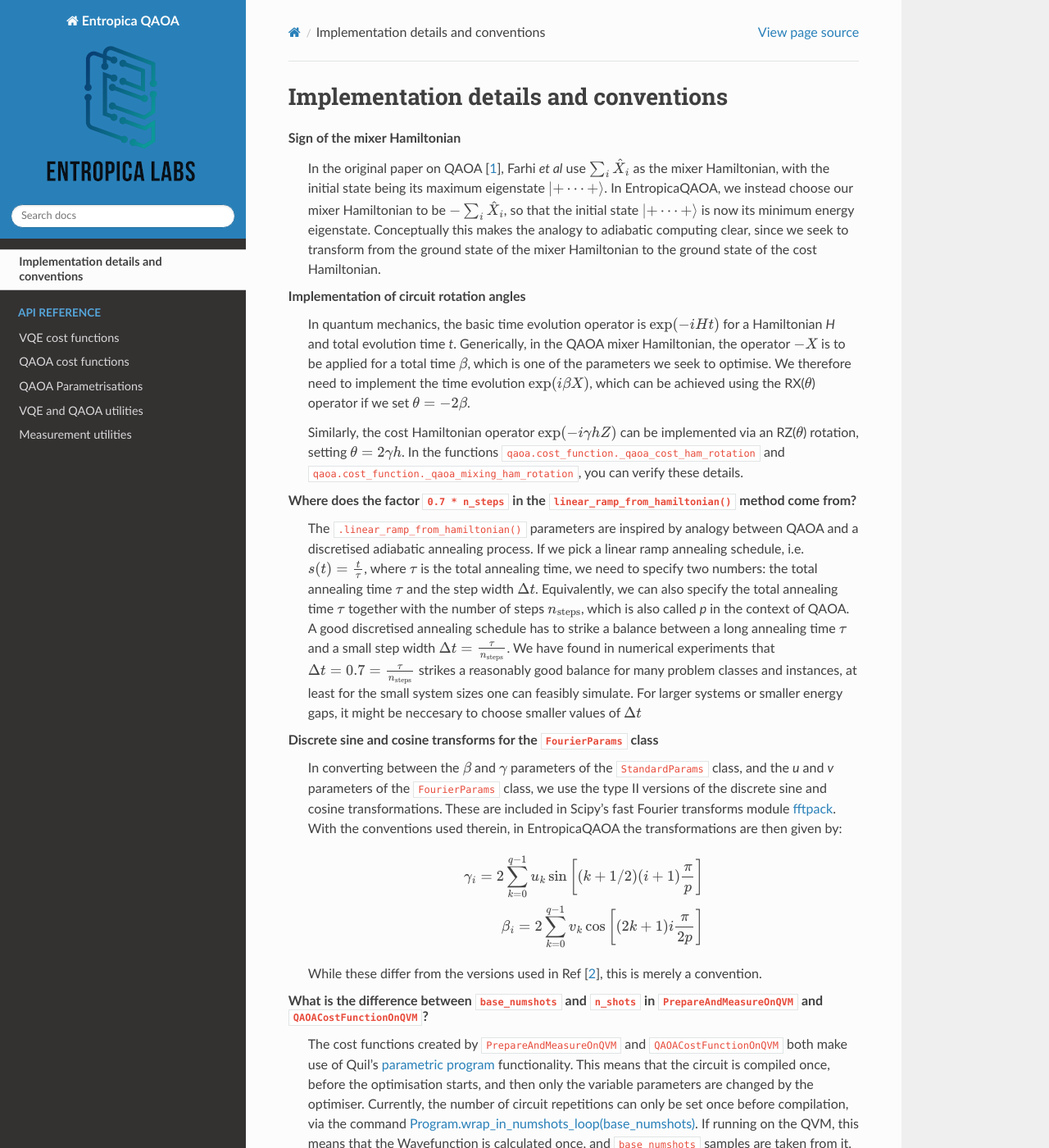
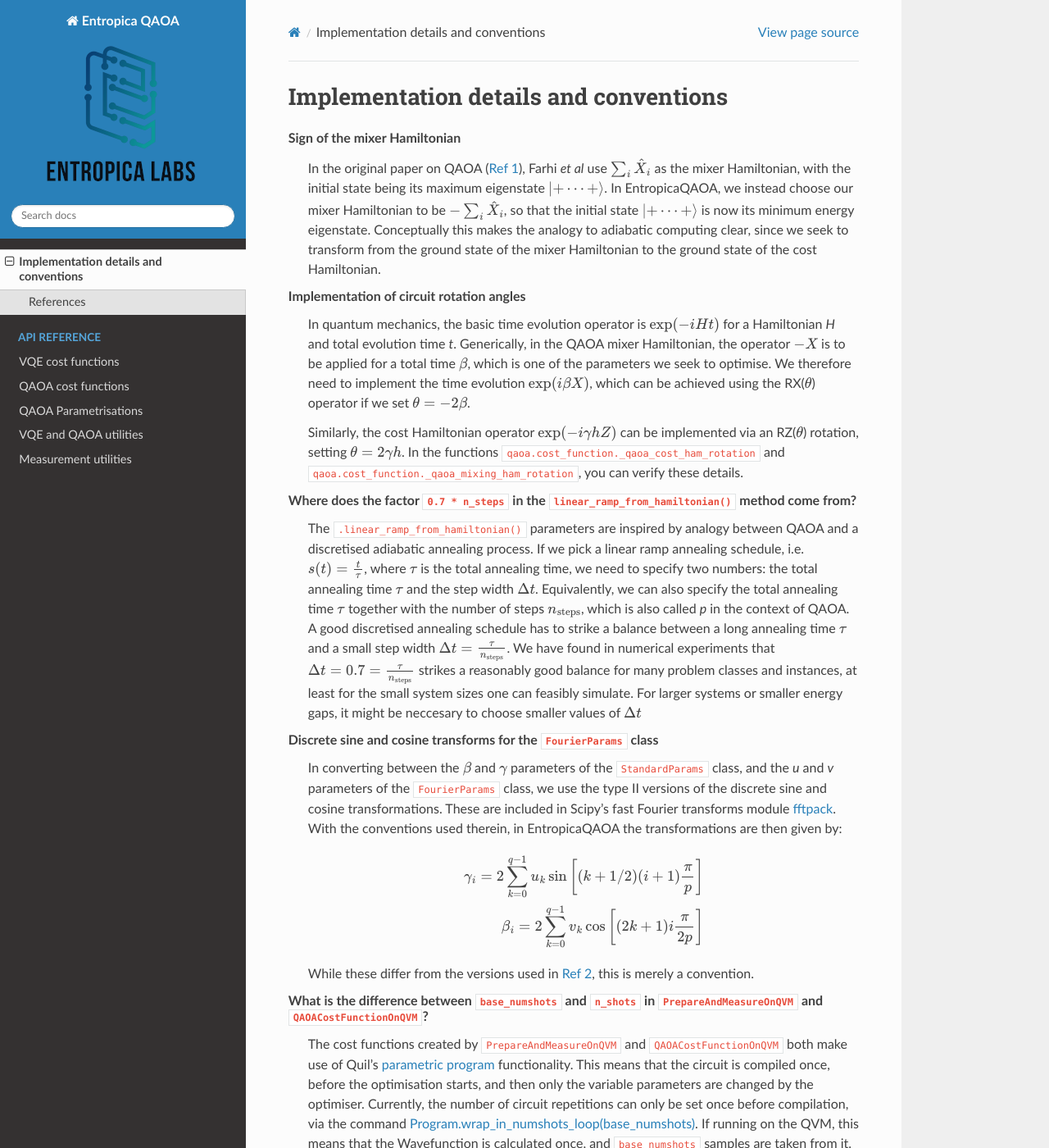
Before and after one commit to entropicalabs/entropica_qaoa, a Sphinx documentation site: the page built from docs/source/faq.rst, in a window 1280 px wide and 1400 px high. Shown: the whole window at 82% size. Built offline with Sphinx 7.4.7 and the Read the Docs theme 2.0.0, drawn with Linux system fonts in a browser that asks for light colours; pages that are not in the unit, such as notebooks, are missing from menus; some of the changed lines change nothing that is shown; some of the changed text lies outside the part shown.

Commit message:
Modified FAQ doc references

```diff
--- a/docs/source/faq.rst
+++ b/docs/source/faq.rst
@@ -4,7 +4,7 @@
 ======================================
 
 Sign of the mixer Hamiltonian
-    In the original paper on QAOA [`1 <https://arxiv.org/abs/1411.4028>`_], Farhi `et al` use :math:`\sum_i \hat{X}_i` as
+    In the original paper on QAOA (`Ref 1 <#references>`__), Farhi `et al` use :math:`\sum_i \hat{X}_i` as
     the mixer Hamiltonian, with the initial state being its maximum eigenstate :math:`\left|+ \cdots +\right>`.
     In EntropicaQAOA, we instead choose our mixer Hamiltonian to be :math:`-\sum_i \hat{X}_i`, so that the initial state
     :math:`\left|+ \cdots +\right>` is now its minimum energy eigenstate. Conceptually this makes the analogy to adiabatic
@@ -52,7 +52,7 @@
 		            i\frac{\pi}{2p}
 		          \right]
 
-    While these differ from the versions used in Ref [`2 <https://arxiv.org/abs/1812.01041>`_], this is merely a convention.
+    While these differ from the versions used in `Ref 2 <#references>`__, this is merely a convention.
 
 What is the difference between ``base_numshots`` and ``n_shots`` in ``PrepareAndMeasureOnQVM`` and ``QAOACostFunctionOnQVM``?
     The cost functions created by ``PrepareAndMeasureOnQVM`` and ``QAOACostFunctionOnQVM`` both make use of Quil's
@@ -65,7 +65,8 @@
 
     Setting ``n_shots = 1`` (the default value) effectively disables this functionality.
 
-.. rubric:: References
+References
+----------
 
-.. [1] E. Farhi et al, `A Quantum Approximate Optimization Algorithm`, `arXiv:1411.4028 <https://arxiv.org/abs/1411.4028>`_
-.. [2] L. Zhou et al, `Quantum Approximate Optimization Algorithm: Performance, Mechanism, and Implementation on Near-Term Devices`, `arXiv:1812.01041 <https://arxiv.org/abs/1812.01041>`_
+1. E. Farhi et al, `A Quantum Approximate Optimization Algorithm <https://arxiv.org/abs/1411.4028>`__
+2. L. Zhou et al, `Quantum Approximate Optimization Algorithm: Performance, Mechanism, and Implementation on Near-Term Devices <https://arxiv.org/abs/1812.01041>`__
```
